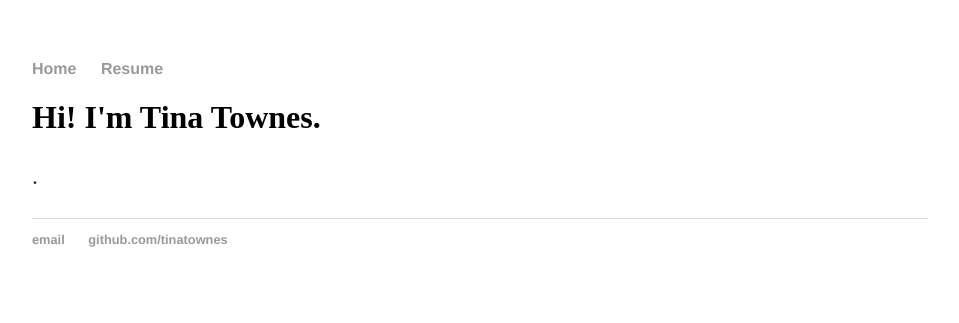
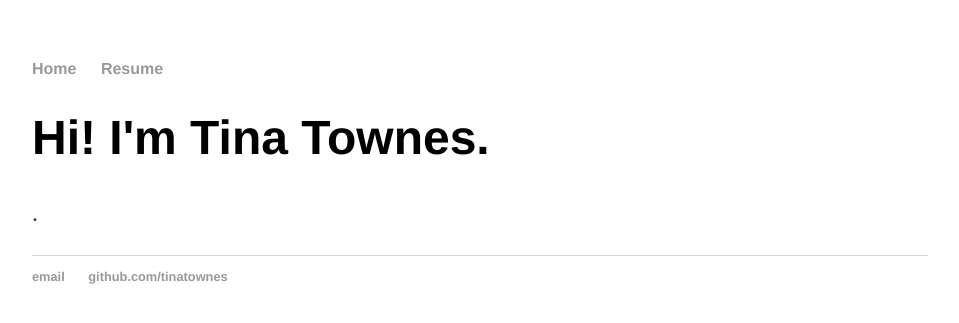
Before and after one commit to tinatownes/tinatownes.github.io, a Jekyll site: the page built from about/index.html, in a window 1280 px wide. Shown: the top 323 px of the page, without its empty margins (160-1119 px from the left). Built offline with Jekyll 4.4.1, drawn with Linux system fonts in a browser that asks for light colours.

Commit message:
font size

```diff
--- a/css/main.css
+++ b/css/main.css
@@ -19,7 +19,7 @@ a {
 a:hover {
     text-decoration: underline;
 }
-h1 h4 {
+h1 {
     font-size: 3em;
     font-family:'Helvetica', 'Arial', 'Sans-Serif';
 }
```
